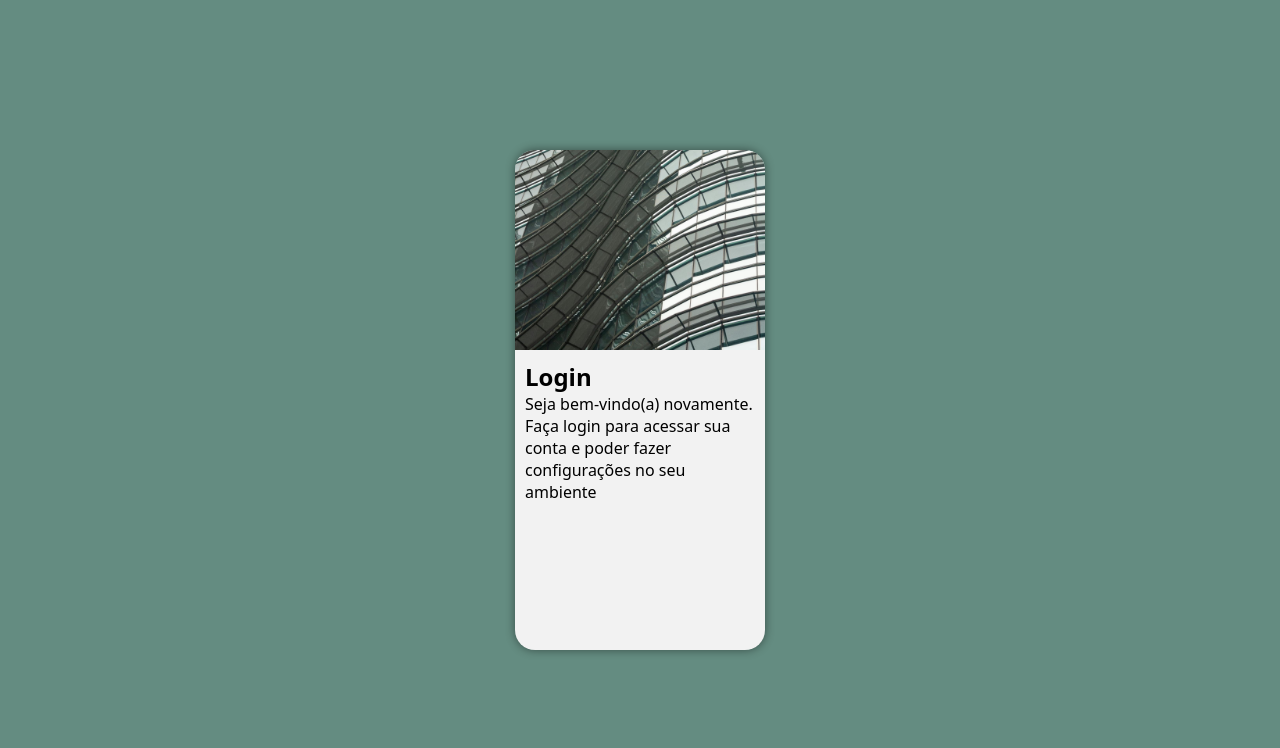
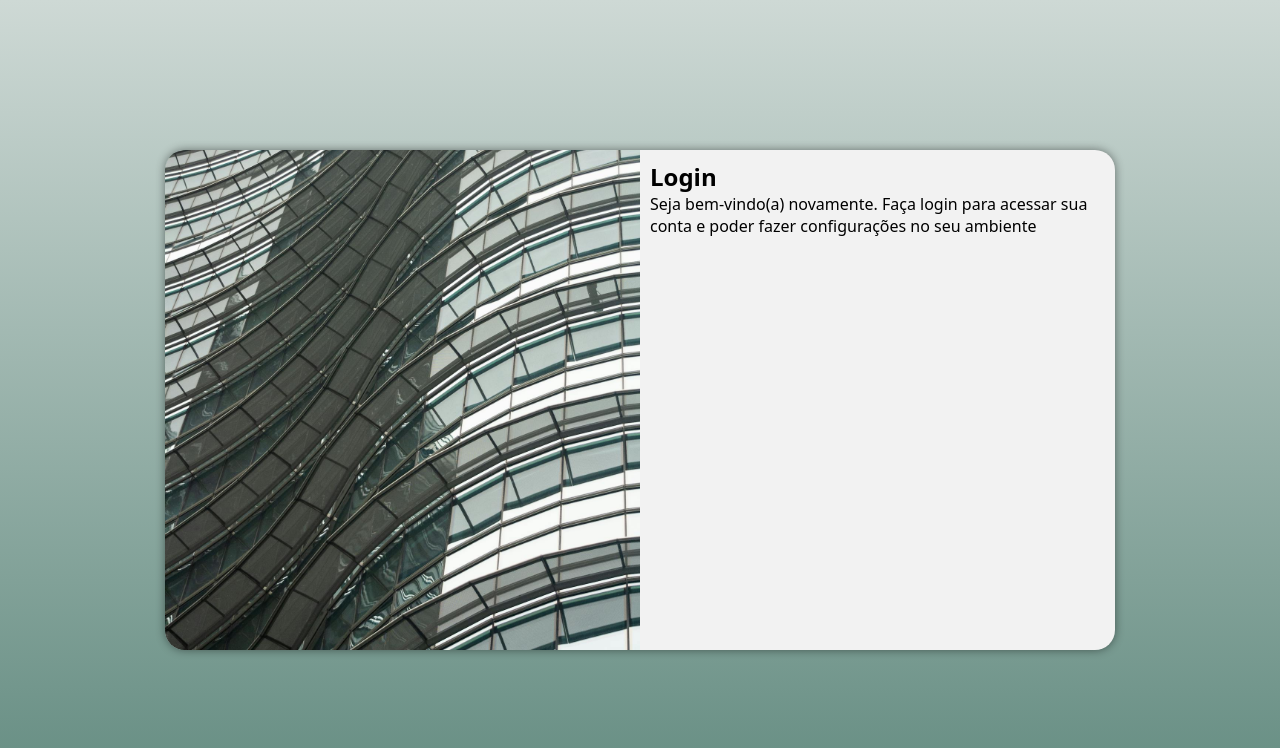
Before and after one commit to VictorOberdan/projeto-login, a plain HTML site: page index.html in a window 1280 px wide. Drawn offline with Linux system fonts and the light colour scheme.

Commit message:
media query para outras telas

```diff
--- /dev/null
+++ b/css/media-query.css
@@ -0,0 +1,45 @@
+@charset "UTF-8";
+
+@media screen and (min-width: 768px) {
+
+    body {
+        background-image: linear-gradient(to top, #648C81, #CED9D5);
+    }
+
+    section#login {
+        width: 80vw;
+    }
+
+    section#login > div#imagem {
+        float: left;
+        width: 30%;
+        height: 100%;
+    }
+
+    section#login > div#formulario {
+        float: right;
+        width: 70%;
+    }
+}
+
+@media screen and (min-width: 992px) {
+
+    body {
+        background-image: linear-gradient(to top, #648C81, #CED9D5);
+    }
+
+    section#login {
+        width: 950px;
+    }
+
+    section#login > div#imagem {
+        float: left;
+        width: 50%;
+        height: 100%;
+    }
+
+    section#login > div#formulario {
+        float: right;
+        width: 50%;
+    }
+}
--- a/css/style.css
+++ b/css/style.css
@@ -40,6 +40,9 @@ section#login {
     height: 500px;
     border-radius: 20px;
     box-shadow: 0px 0px 10px rgba(0, 0, 0, 0.450);
+
+    transition: width .3s, height .3s;
+    transition-timing-function: ease;
 }
 
 section#login > div#imagem {
--- a/index.html
+++ b/index.html
@@ -5,6 +5,7 @@
     <meta name="viewport" content="width=device-width, initial-scale=1.0">
     <title>Projeto Login</title>
     <link rel="stylesheet" href="css/style.css">
+    <link rel="stylesheet" href="css/media-query.css">
 </head>
 <body>
     <main>
```
